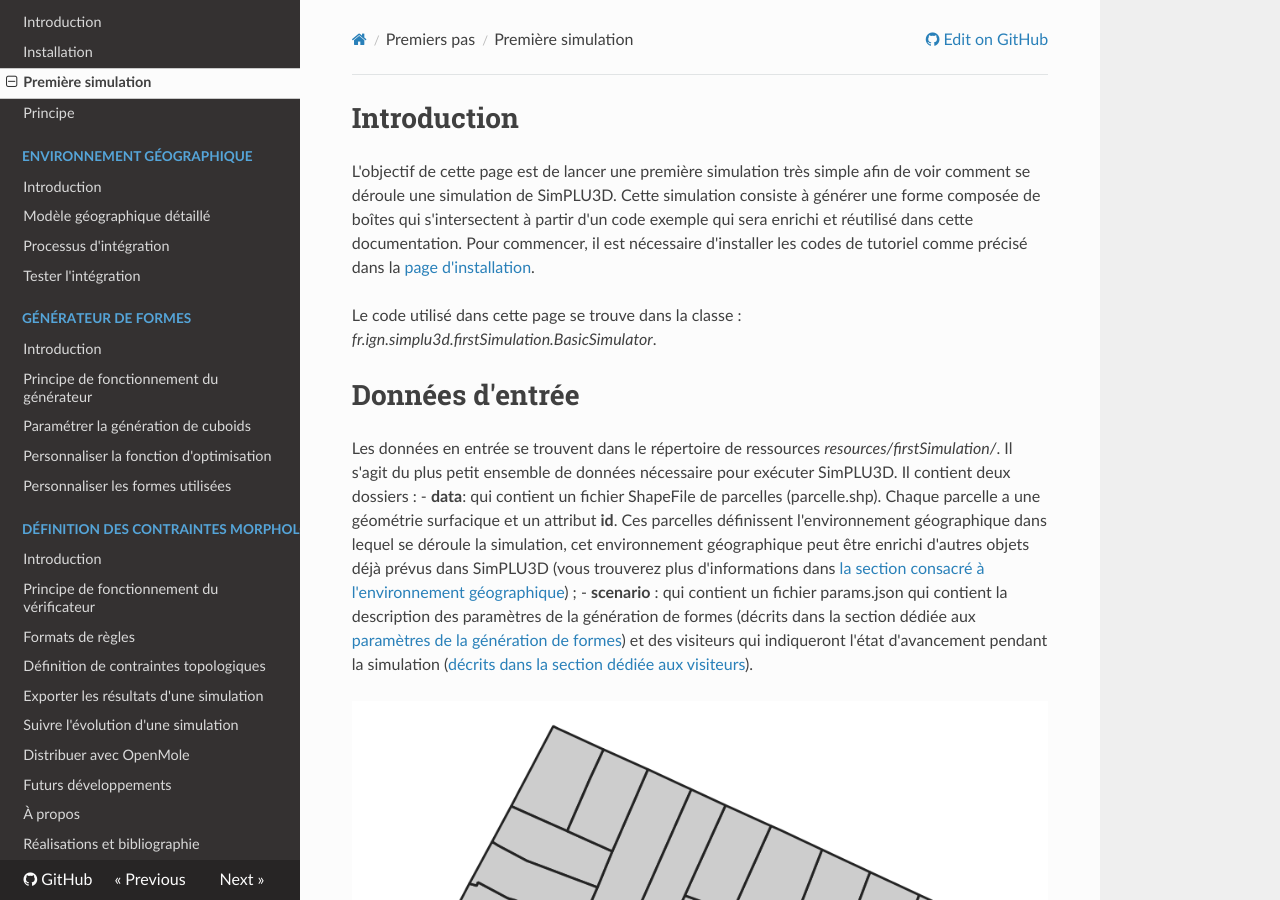
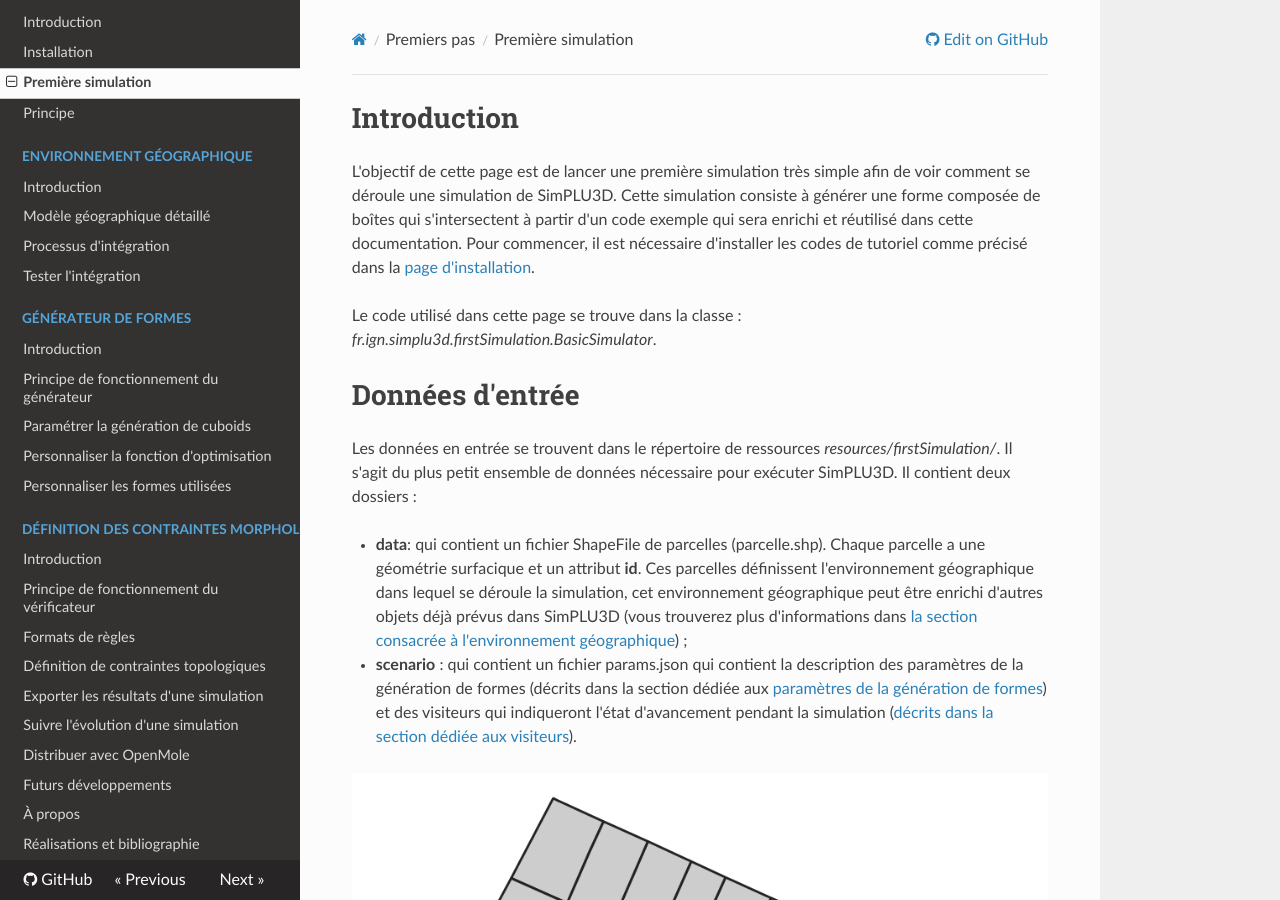
Before and after one commit to SimPLU3D/simplu3D-tutorial, an MkDocs documentation site: the page built from docs/begin/first_simulation.md, in a window 1280 px wide and 900 px high. Built offline with MkDocs 1.6.1, drawn with Linux system fonts in a browser that asks for light colours; nearby versions of some CDN libraries.

Commit message:
link correction

````diff
--- a/docs/begin/first_simulation.md
+++ b/docs/begin/first_simulation.md
@@ -15,8 +15,9 @@ Le code utilisé dans cette page se trouve dans la classe :  *fr.ign.simplu3d.fi
 # Données d'entrée
 
 Les données en entrée se trouvent dans le répertoire de ressources *resources/firstSimulation/*. Il s'agit du plus petit ensemble de données nécessaire pour exécuter SimPLU3D. Il contient deux dossiers :
-- **data**: qui contient un fichier ShapeFile de parcelles (parcelle.shp). Chaque parcelle a une géométrie surfacique et un attribut **id**. Ces parcelles définissent l'environnement géographique dans lequel se déroule la simulation, cet environnement géographique peut être enrichi d'autres objets déjà prévus dans SimPLU3D (vous trouverez plus d'informations dans [la section consacré à l'environnement géographique](/../envgeo/intro.md)) ;
-- **scenario** : qui contient un fichier params.json qui contient la description des paramètres de la génération de formes (décrits dans la section dédiée aux [paramètres de la génération de formes](..//generator/custom-generator.md)) et des visiteurs qui indiqueront l'état d'avancement pendant la simulation ([décrits dans la section dédiée aux visiteurs](../visitor/intro.md)).
+
+* **data**: qui contient un fichier ShapeFile de parcelles (parcelle.shp). Chaque parcelle a une géométrie surfacique et un attribut **id**. Ces parcelles définissent l'environnement géographique dans lequel se déroule la simulation, cet environnement géographique peut être enrichi d'autres objets déjà prévus dans SimPLU3D (vous trouverez plus d'informations dans [la section consacrée à l'environnement géographique](../envgeo/intro.md)) ;
+* **scenario** : qui contient un fichier params.json qui contient la description des paramètres de la génération de formes (décrits dans la section dédiée aux [paramètres de la génération de formes](../generator/custom-generator.md)) et des visiteurs qui indiqueront l'état d'avancement pendant la simulation ([décrits dans la section dédiée aux visiteurs](../visitor/intro.md)).
 
 ![Carte des données en entrée](img/data-in-simu0.png)
 
@@ -25,9 +26,9 @@ Les données en entrée se trouvent dans le répertoire de ressources *resources
 
 Le code commenté à exécuter est repris ci-dessous. On note qu'il y a 4 étapes nécessaires pour exécuter la simulation :
 
-1. la création d'un [environnement géographique](/../envgeo/intro.md) ;
-2. la définition de [contraintes morphologiques](/../rules/intro.md), à partir d'une classe de vérification de règles déjà implémentée ;
-3. la définition d'un [générateur de formes](/../generator/intro.md), basé sur des boites ;
+1. la création d'un [environnement géographique](../envgeo/intro.md) ;
+2. la définition de [contraintes morphologiques](../rules/intro.md), à partir d'une classe de vérification de règles déjà implémentée ;
+3. la définition d'un [générateur de formes](../generator/intro.md), basé sur des boites ;
 4. l'[export de résultats](../export.md).
 
 ```Java
````
Also changed, not shown: docs/bibliographie.md (+1 -1 lines), docs/generator/custom-generator.md (+1 -1 lines), docs/openmole/intro.md (+1 -1 lines), docs/principe/intro.md (+3 -3 lines).
